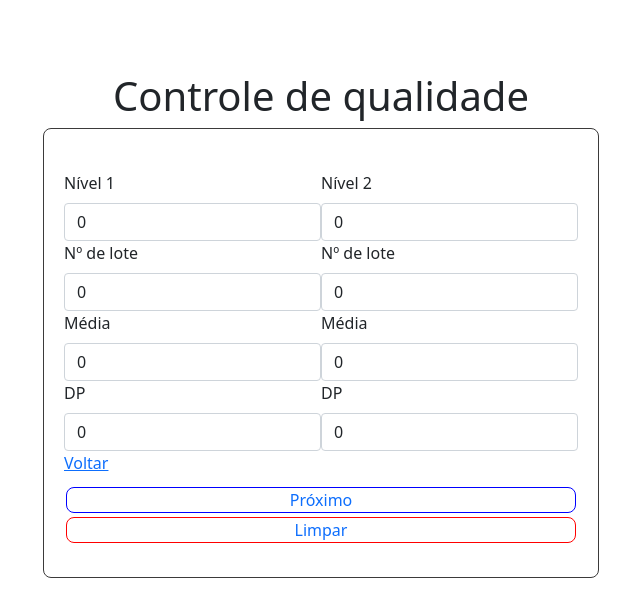
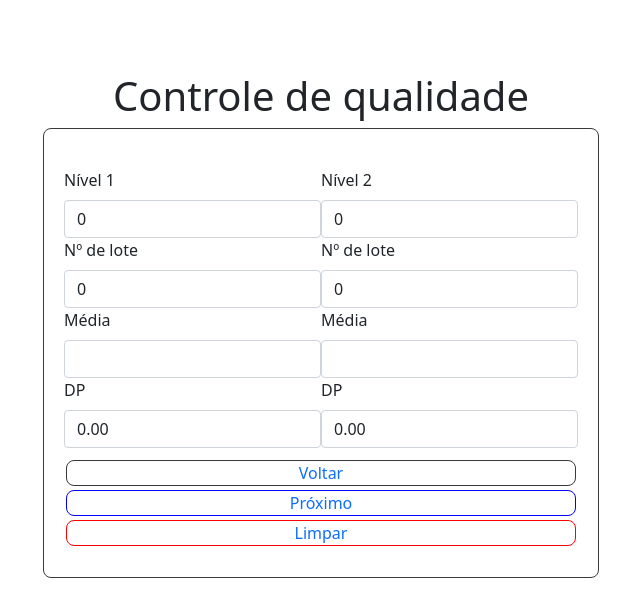
Before and after one commit to adrianomonteiroweb/westgard-system, a React (Create React App) app: page /batch-registration in a window 1280 px wide. Shown: the top 616 px of the page, without its empty margins (319-959 px from the left). Built offline with nearby package versions, Linux system fonts and the light colour scheme.

Commit message:
new: media and standard deviation

```diff
--- a/src/pages/AnaliticSystemPage/AnaliticSystemPage.js
+++ b/src/pages/AnaliticSystemPage/AnaliticSystemPage.js
@@ -9,8 +9,6 @@ import InputComponent from "../../components/forms/inputs/InputComponent";
 
 function AnaliticSystemPage() {
   const { stage1, setStage1 } = useContext(IsContext);
-
-  console.log(stage1);
 
   const setStage1Func = (event, prop) =>
     setStage1({...stage1, [prop]: event.target.value });
--- a/src/pages/BatchRegistrationPage/BatchRegistrationPage.js
+++ b/src/pages/BatchRegistrationPage/BatchRegistrationPage.js
@@ -1,4 +1,4 @@
-import { useContext } from "react";
+import { useContext, useEffect } from "react";
 import { Link } from "react-router-dom";
 
 import IsContext from "../../context/IsContext";
@@ -9,7 +9,32 @@ import { initialStage2 } from "../../context/initialGlobalState";
 
 function BatchRegistrationPage() {
   const { stage2, setStage2 } = useContext(IsContext);
-  console.log(stage2);
+  const { stage3, setStage3 } = useContext(IsContext);
+
+  useEffect(() => {
+    const sum1 = stage3
+      .reduce((a, b) => a + Number(b.nivel1), 0);
+    const sum2 = stage3
+      .reduce((a, b) => a + Number(b.nivel2), 0);
+
+    const media1 = sum1 / stage3.length;
+    const media2 = sum2 / stage3.length;
+
+    // variant calculate by population
+    const variant1 = stage3.reduce((total, valor) => total + Math.pow(media1 - Number(valor.nivel1), 2)/stage3.length, 0);
+
+    const variant2 = stage3.reduce((total, valor) => total + Math.pow(media2 - Number(valor.nivel2), 2)/stage3.length, 0);
+
+    // standard deviation
+    const dp1 = Math.sqrt(variant1).toFixed(2);
+    const dp2 = Math.sqrt(variant2).toFixed(2);
+
+    setStage2({
+      nivel1: { ...stage2.nivel1, media: media1.toFixed(2), DP: dp1 },
+      nivel2: { ...stage2.nivel2, media: media2.toFixed(2), DP: dp2 }
+    });
+  }, []);
+
   return (
     <div className="batchRegistration-div">
       <div className="nivels-div">
@@ -17,7 +42,7 @@ function BatchRegistrationPage() {
         <NilvelsComponent nivel={ ["nivel2", "Nível 2", stage2, setStage2] } />
       </div>
       {/* link */}
-      <Link to="/" id="batch-record">Voltar</Link>
+      <Link to="/batch-record" id="back-button">Voltar</Link>
       <Link to="/batch-result" id="next-button">Próximo</Link>
       <Link id="clear-button" onClick={() => setStage2(initialStage2)}>Limpar</Link>
     </div>
```
